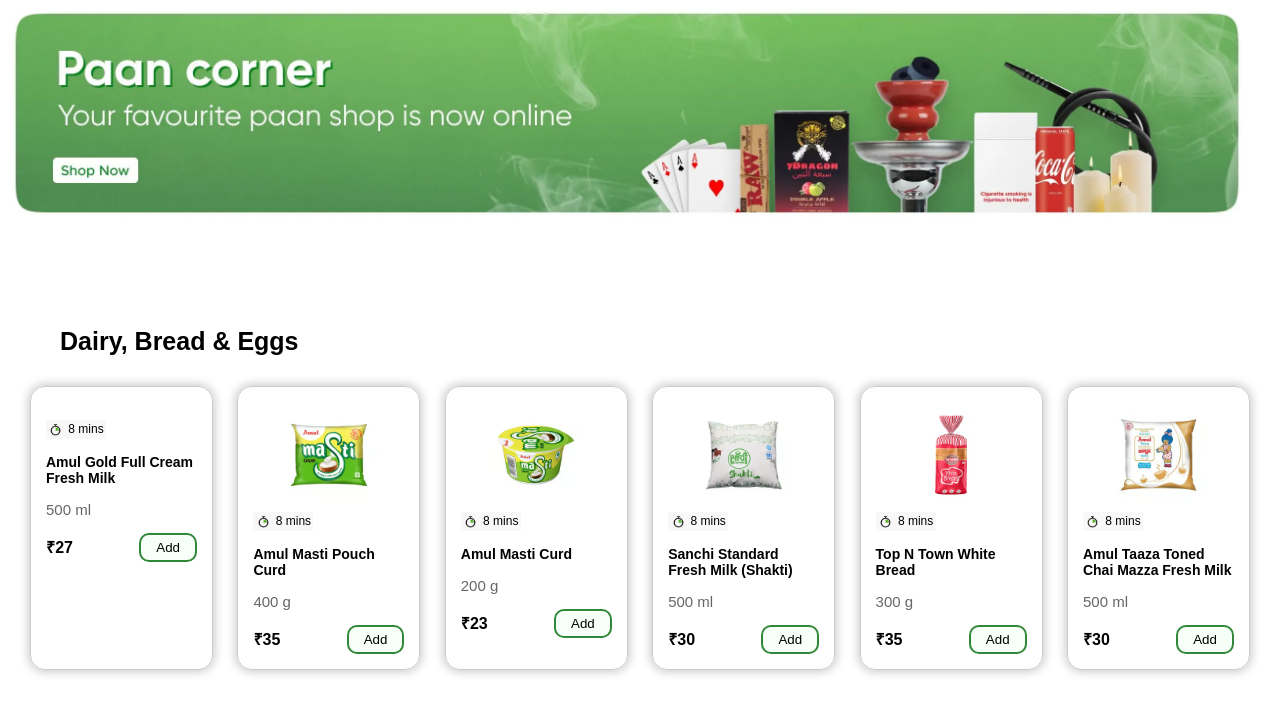
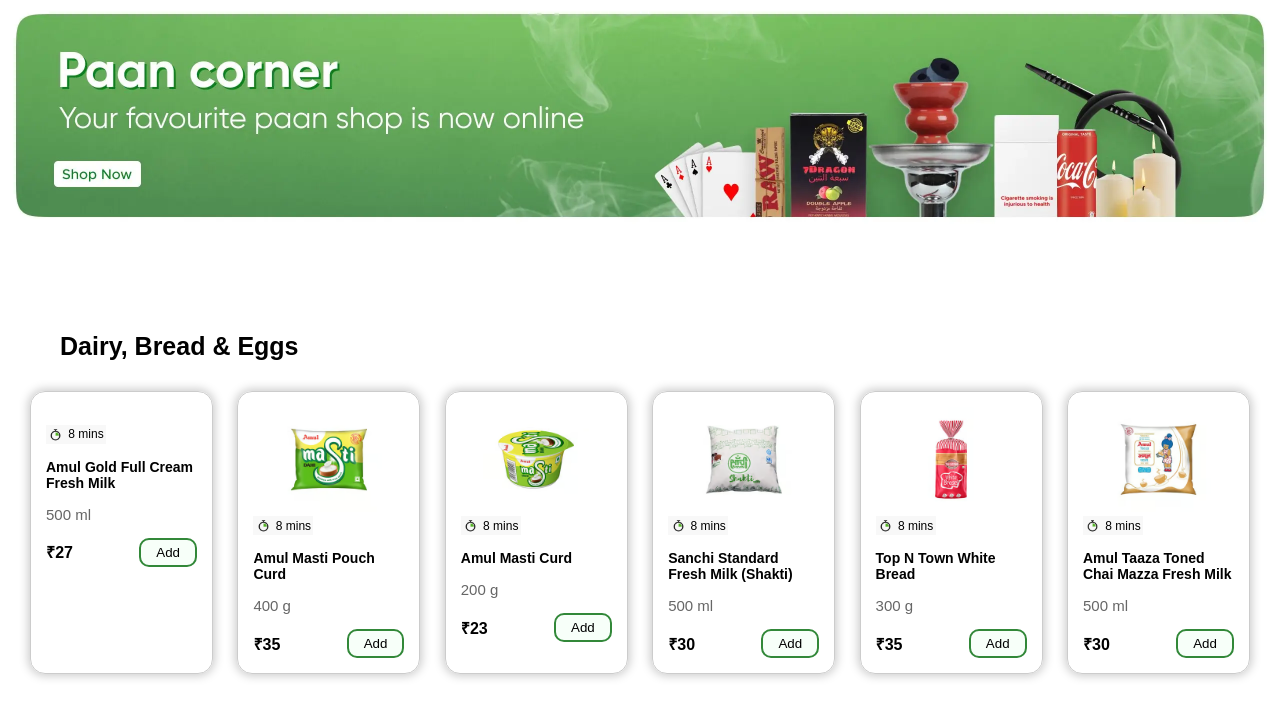
Before and after one commit to Offical-Dhiraj/blinkit, a plain HTML site: page index.html in a window 1280 px wide. Shown: the part 86-800 px from the top of the page. Drawn offline with Linux system fonts and the light colour scheme.

Commit message:
Update style.css

```diff
--- a/style.css
+++ b/style.css
@@ -108,7 +108,7 @@ header {
 }
 
 .banner img {
-    width: 98%;
+    width: 100%;
     transition: 0.4s ease;
 }
 
@@ -247,7 +247,7 @@ img {
   }
 
   img:hover {
-    transform: scale(1.1);
+    transform: scale(1.0);
     filter: blur(1px) brightness(1);
   }
 
```
